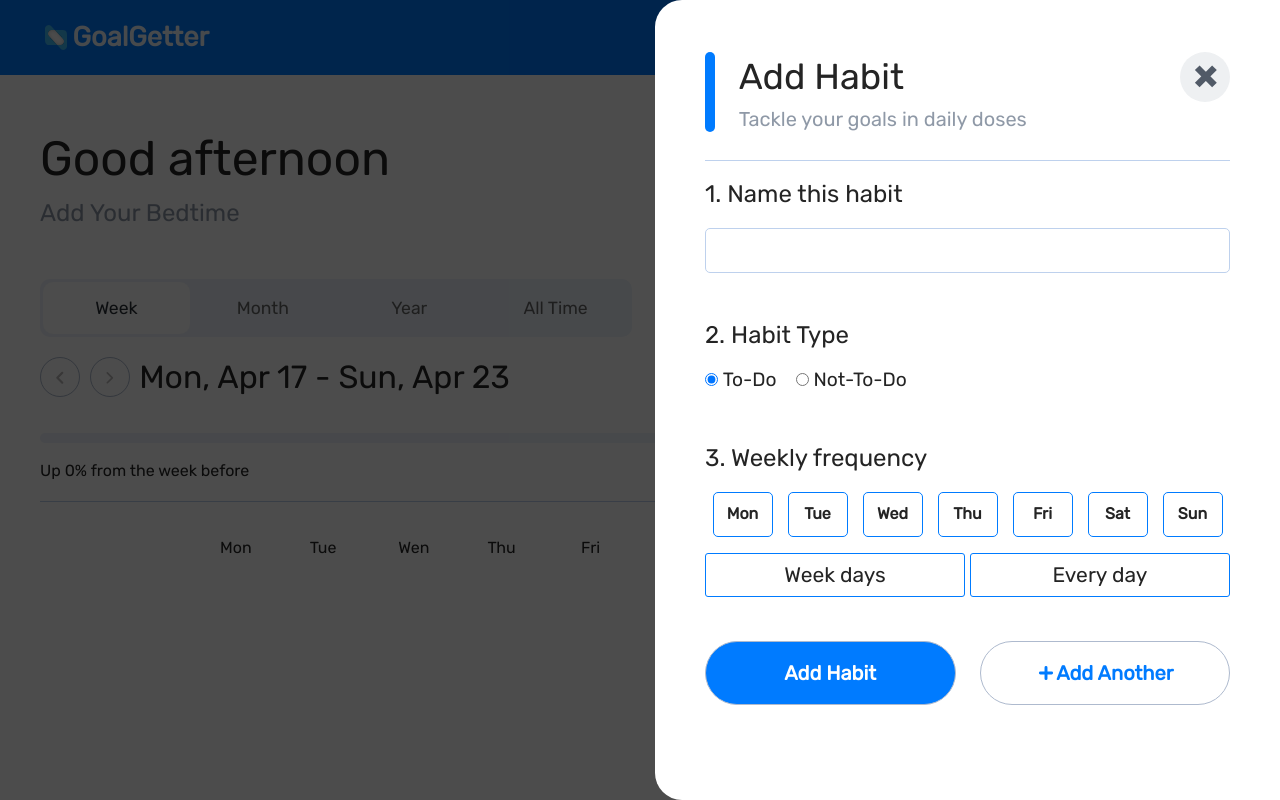
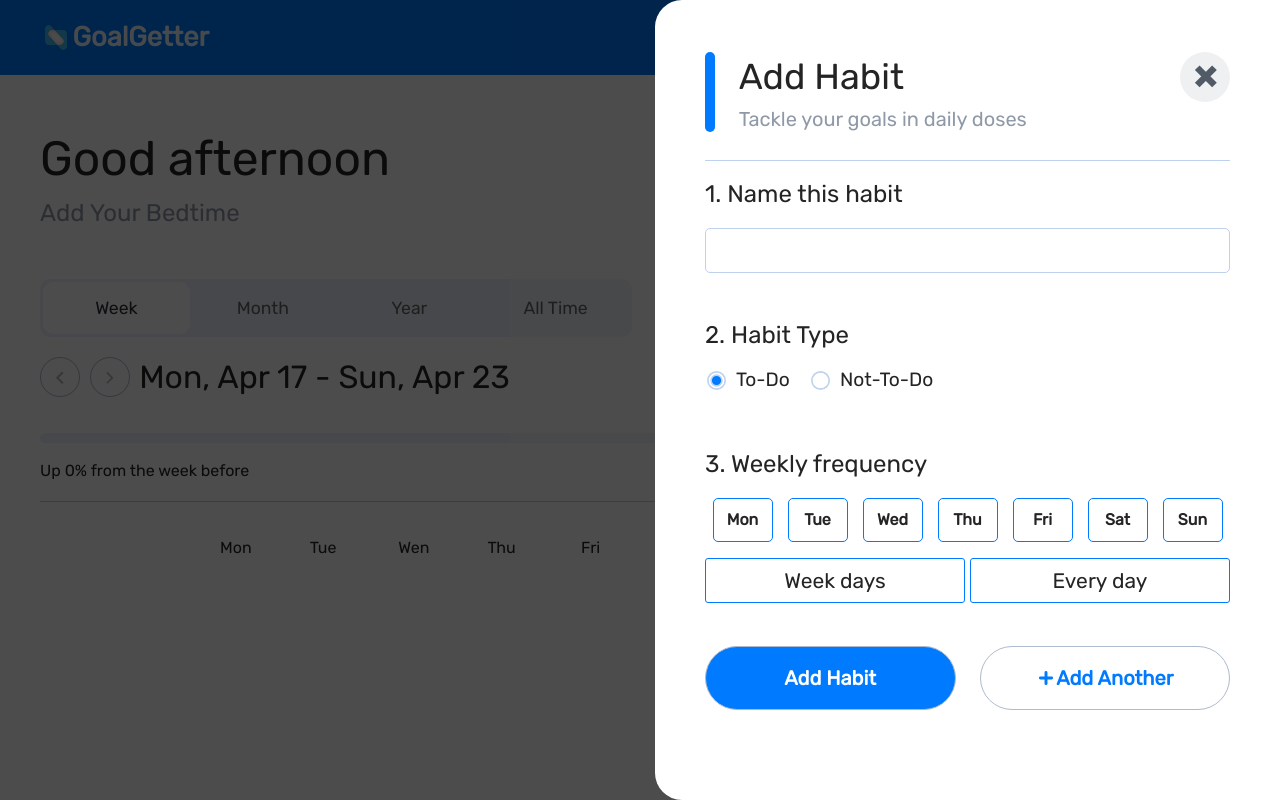
Before and after one commit to blacknii/habit-tracker, a React (Vite) app in the folder habit tracker/: page / in a window 1280 px wide. Both pictures are taken after a click on the button "Add Habit". Built offline with nearby package versions, Linux system fonts and the light colour scheme.

Commit message:
fixing Dom errors and changing radian button

```diff
--- /dev/null
+++ b/habit tracker/src/components/UI/icons/RadioButton.jsx
@@ -0,0 +1,38 @@
+import React from "react";
+
+function Circle(props) {
+  return (
+    <svg
+      xmlns="http://www.w3.org/2000/svg"
+      className="ionicon"
+      viewBox="0 0 512 512"
+      height="1.2em"
+      width="1.2em"
+    >
+      <circle
+        cx="256"
+        cy="256"
+        r="192"
+        fill="white"
+        stroke="#bed1ed"
+        strokeLinecap="round"
+        strokeLinejoin="round"
+        strokeWidth="36"
+      />
+      {props.checked && (
+        <circle
+          cx="256"
+          cy="256"
+          r="120"
+          fill="#007bff"
+          stroke="#bed1ed"
+          strokeLinecap="round"
+          strokeLinejoin="round"
+          strokeWidth="36"
+        />
+      )}
+    </svg>
+  );
+}
+
+export default Circle;
--- a/habit tracker/src/components/newHabit/NewHabit.jsx
+++ b/habit tracker/src/components/newHabit/NewHabit.jsx
@@ -13,6 +13,7 @@ import {
 import { newHabit } from "../../redux/habits";
 import Plus from "../UI/icons/Plus";
 import Close from "../UI/icons/Close";
+import RadioButton from "../UI/icons/RadioButton";
 
 const today = new Date().toISOString().slice(0, 10);
 
@@ -220,9 +221,16 @@ function NewHabit() {
             <br />
             <div className={styles["habit-type"]}>
               <div className={styles["habit-type-option"]}>
-                <input type="radio" id="type" name="type" checked={habitType} />
+                <input
+                  type="radio"
+                  id="type"
+                  name="type"
+                  checked={habitType}
+                  onChange={toDo}
+                />
                 <label htmlFor="type" onClick={toDo}>
-                  To-Do
+                  <RadioButton checked={habitType} />
+                  <span>To-Do</span>
                 </label>
               </div>
               <br />
@@ -232,9 +240,11 @@ function NewHabit() {
                   id="type"
                   name="type"
                   checked={!habitType}
+                  onChange={notToDo}
                 />
                 <label htmlFor="type" onClick={notToDo}>
-                  Not-To-Do
+                  <RadioButton checked={!habitType} />
+                  <span>Not-To-Do</span>
                 </label>
                 <br />
               </div>
@@ -268,7 +278,7 @@ function NewHabit() {
                 <input
                   className={styles["display-none"]}
                   type="checkbox"
-                  checked={weeklyFrequency[0]}
+                  defaultChecked={weeklyFrequency[0]}
                   onClick={() => dispatch(frequencyChanger(0))}
                 />
               </label>
@@ -288,7 +298,7 @@ function NewHabit() {
                 <input
                   className={styles["display-none"]}
                   type="checkbox"
-                  checked={weeklyFrequency[1]}
+                  defaultChecked={weeklyFrequency[1]}
                   onClick={() => dispatch(frequencyChanger(1))}
                 />
               </label>
@@ -308,7 +318,7 @@ function NewHabit() {
                 <input
                   className={styles["display-none"]}
                   type="checkbox"
-                  checked={weeklyFrequency[2]}
+                  defaultChecked={weeklyFrequency[2]}
                   onClick={() => dispatch(frequencyChanger(2))}
                 />
               </label>
@@ -328,7 +338,7 @@ function NewHabit() {
                 <input
                   className={styles["display-none"]}
                   type="checkbox"
-                  checked={weeklyFrequency[3]}
+                  defaultChecked={weeklyFrequency[3]}
                   onClick={() => dispatch(frequencyChanger(3))}
                 />
               </label>
@@ -348,7 +358,7 @@ function NewHabit() {
                 <input
                   className={styles["display-none"]}
                   type="checkbox"
-                  checked={weeklyFrequency[4]}
+                  defaultChecked={weeklyFrequency[4]}
                   onClick={() => dispatch(frequencyChanger(4))}
                 />
               </label>
@@ -368,7 +378,7 @@ function NewHabit() {
                 <input
                   className={styles["display-none"]}
                   type="checkbox"
-                  checked={weeklyFrequency[5]}
+                  defaultChecked={weeklyFrequency[5]}
                   onClick={() => dispatch(frequencyChanger(5))}
                 />
               </label>
@@ -388,7 +398,7 @@ function NewHabit() {
                 <input
                   className={styles["display-none"]}
                   type="checkbox"
-                  checked={weeklyFrequency[6]}
+                  defaultChecked={weeklyFrequency[6]}
                   onClick={() => dispatch(frequencyChanger(6))}
                 />
               </label>
--- a/habit tracker/src/components/newHabit/NewHabit.module.css
+++ b/habit tracker/src/components/newHabit/NewHabit.module.css
@@ -57,11 +57,26 @@
 }
 
 .habit-type-option label {
+  display: flex;
+  justify-content: space-between;
+  align-items: center;
+  gap: 0.5rem;
+}
+
+.habit-type-option span {
+  cursor: pointer;
+}
+
+.habit-type-option svg {
+  cursor: pointer;
+}
+
+.habit-type-option RadioButton {
   cursor: pointer;
 }
 
 .habit-type-option input {
-  cursor: pointer;
+  display: none;
 }
 
 .button {
```
